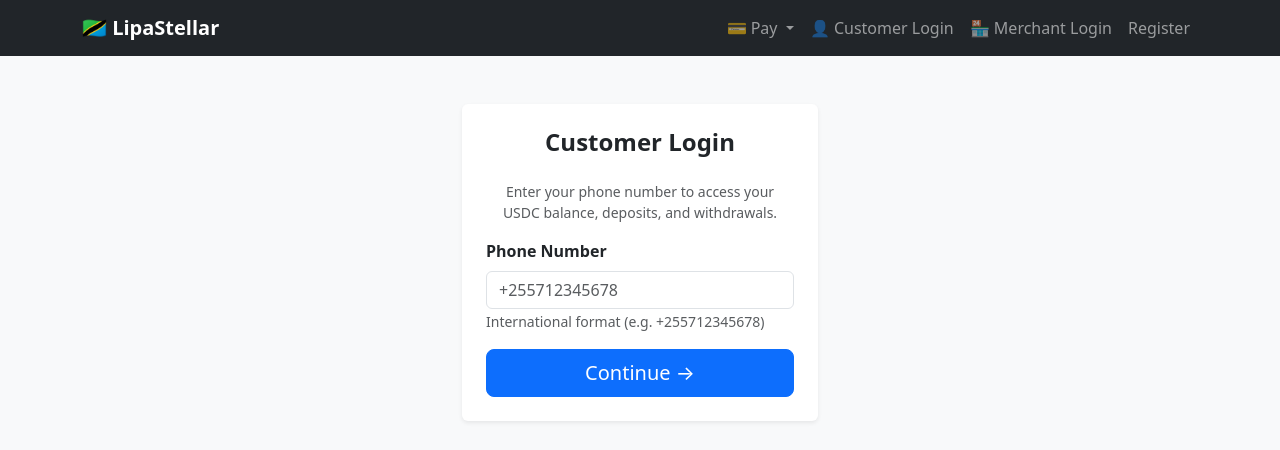
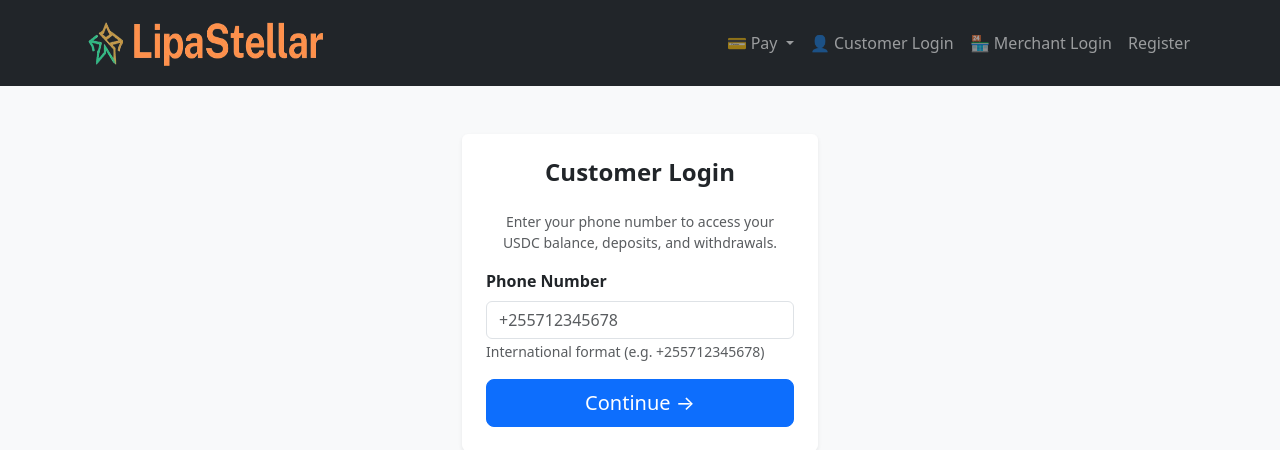
Before and after one commit to Maxmilly4050/LipaStellar, a Django app: page /account/login/ in a window 1280 px wide. Shown: the top 450 px of the page. Run offline with Django 5.2, Linux system fonts and the light colour scheme.

```diff
--- a/payments/templates/payments/base.html
+++ b/payments/templates/payments/base.html
@@ -5,7 +5,8 @@
     <meta charset="UTF-8">
     <meta name="viewport" content="width=device-width, initial-scale=1.0">
     <title>LipaStellar - {% block title %}Tanzania Merchant Payments{% endblock %}</title>
-    <link rel="icon" type="image/x-icon" href="{% static 'favicon.ico' %}">
+    <link rel="icon" type="image/x-icon" href="{% static 'lipastellar.png' %}">
+    <link rel="stylesheet" href="{% static 'css/styles.css' %}">
     <link href="https://cdn.jsdelivr.net/npm/bootstrap@5.3.0/dist/css/bootstrap.min.css" rel="stylesheet">
     <style>
         .stellar-badge {
@@ -36,7 +37,7 @@
 <body>
     <nav class="navbar navbar-expand-lg navbar-dark bg-dark">
         <div class="container">
-            <a class="navbar-brand" href="{% url 'index' %}">🇹🇿 LipaStellar</a>
+            <a class="navbar-brand" href="{% url 'index' %}"><img src="{% static 'lipastellar.png' %}" alt="LipaStellar logo" class="logo"></a>
             <button class="navbar-toggler" type="button" data-bs-toggle="collapse" data-bs-target="#navbarNav">
                 <span class="navbar-toggler-icon"></span>
             </button>
--- /dev/null
+++ b/static/css/styles.css
@@ -0,0 +1,4 @@
+.logo {
+    width: 250px;
+    height: 60px;
+}
```
Also changed, not shown: static/LipaStellar.png (added), static/LipaStellar_Logo.png (added), static/LipaStellar_favicon.png (added), static/lipastellar.png (added).
